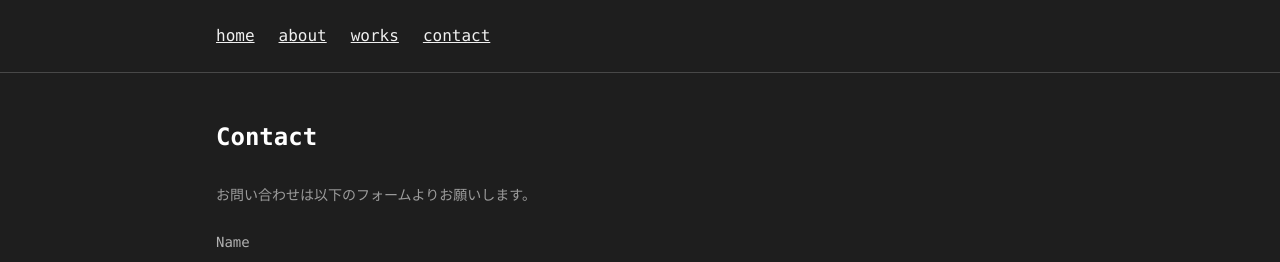
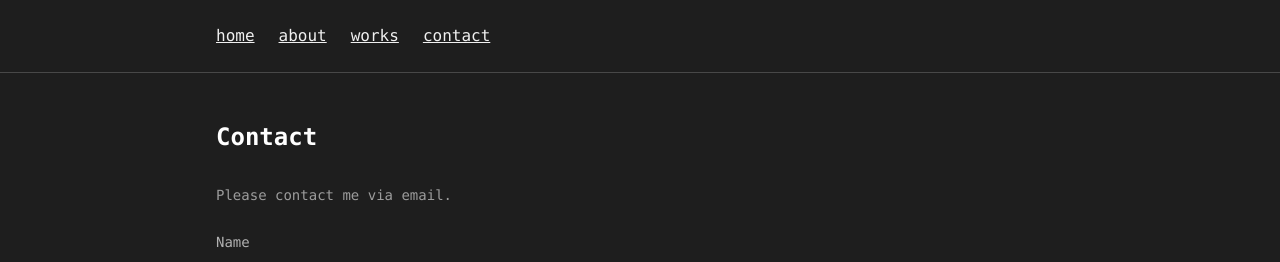
Before and after one commit to ttsujino/ttsujino.github.io, a Next.js app in the folder portfolio/: page /contact in a window 1280 px wide. Shown: the top 262 px of the page. Built offline with nearby package versions, Linux system fonts and the light colour scheme.

Commit message:
英語に翻訳

```diff
--- a/portfolio/src/app/contact/page.tsx
+++ b/portfolio/src/app/contact/page.tsx
@@ -9,7 +9,7 @@ export default function ContactPage() {
 
         <div className="space-y-6">
           <p className="text-terminal-text/60 text-sm">
-            お問い合わせは以下のフォームよりお願いします。
+            Please contact me via email.
           </p>
 
           <form className="space-y-6">
```
